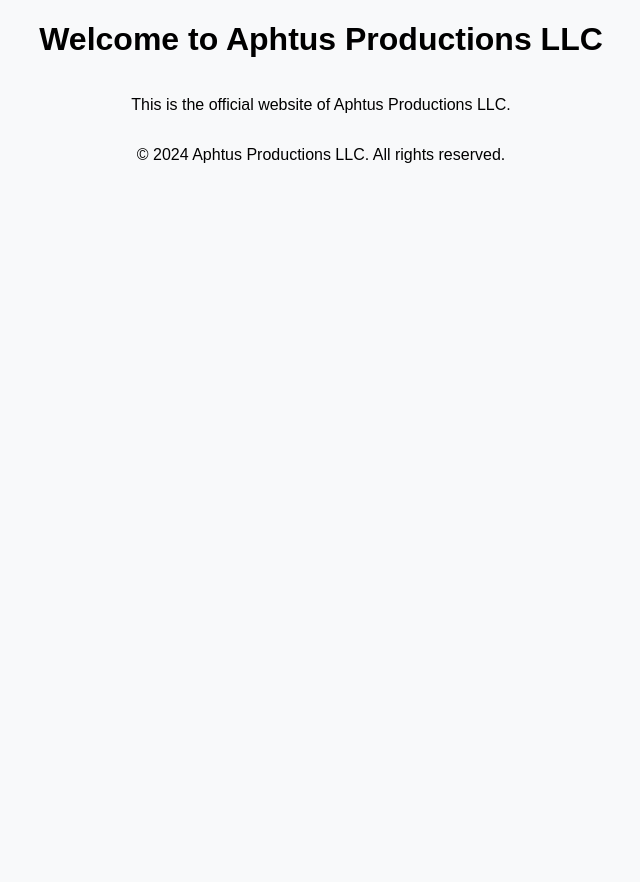
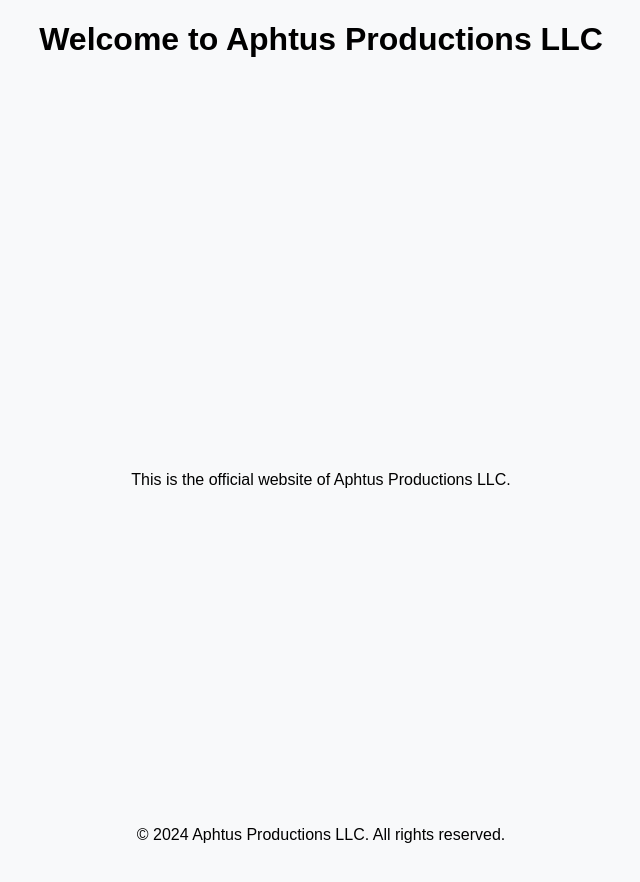
Before and after one commit to Aphtus-Productions-LLC/aphtus-productions-llc.github.io, a plain HTML site: page index.html in a window 1280 px wide. Shown: the whole page, without its empty margins (319-959 px from the left). Drawn offline with Linux system fonts and the light colour scheme.

Commit message:
Display items of 'main' element in the center of the page

```diff
--- a/style.css
+++ b/style.css
@@ -1,9 +1,6 @@
 body {
-    display: flex;
-    flex-direction: column;
-    align-items: center;
-    height: 100%;
-    min-height: 1000px;
+    position: relative;
+    min-height: 100vh;
     margin: 0;
     background-color: #f8f9fa;
     font-family: Arial, sans-serif;
@@ -18,11 +15,13 @@
     display: flex;
     justify-content: center;
     align-items: center;
-    flex-grow: 1;
-    text-align: center;
+    height: 100vh;
 }
 
 footer {
+    position: absolute;
+    bottom: 0;
+    width: 100%;
     text-align: center;
     margin-bottom: 20px;
 }
```
